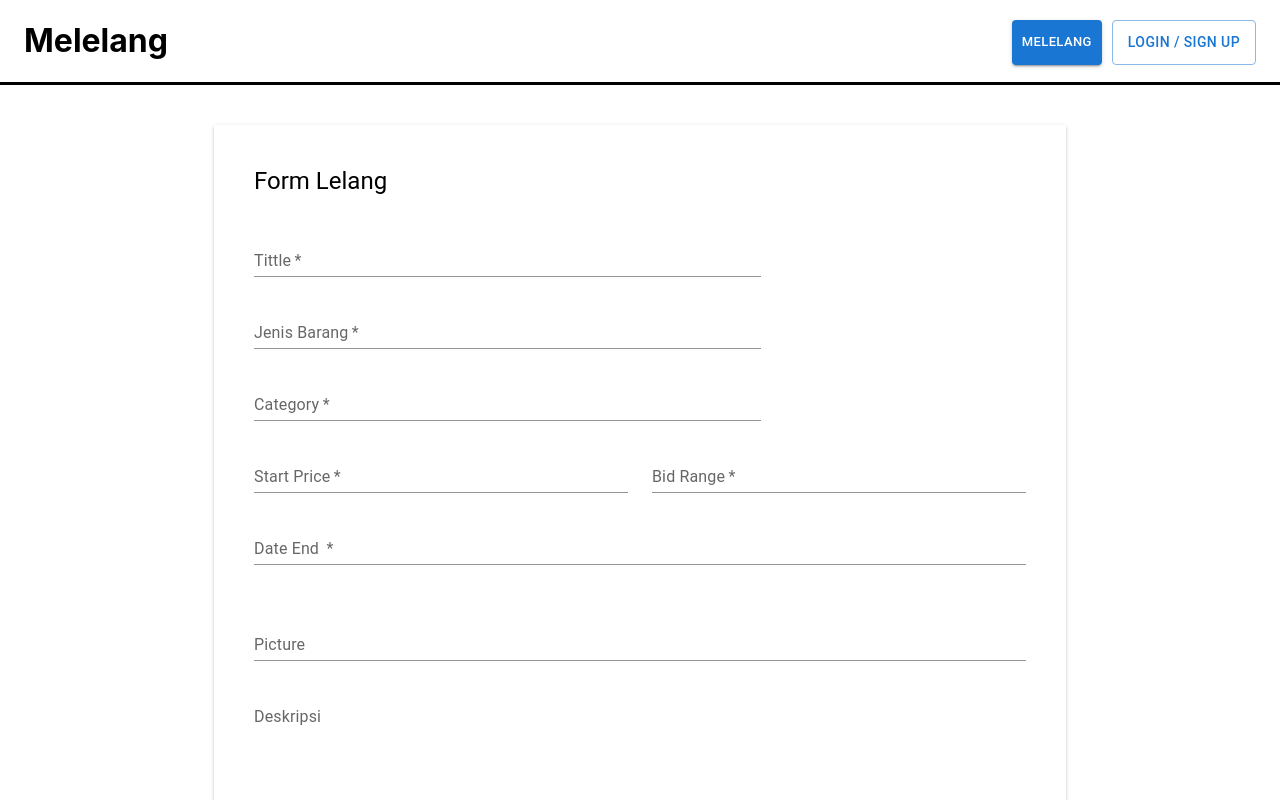
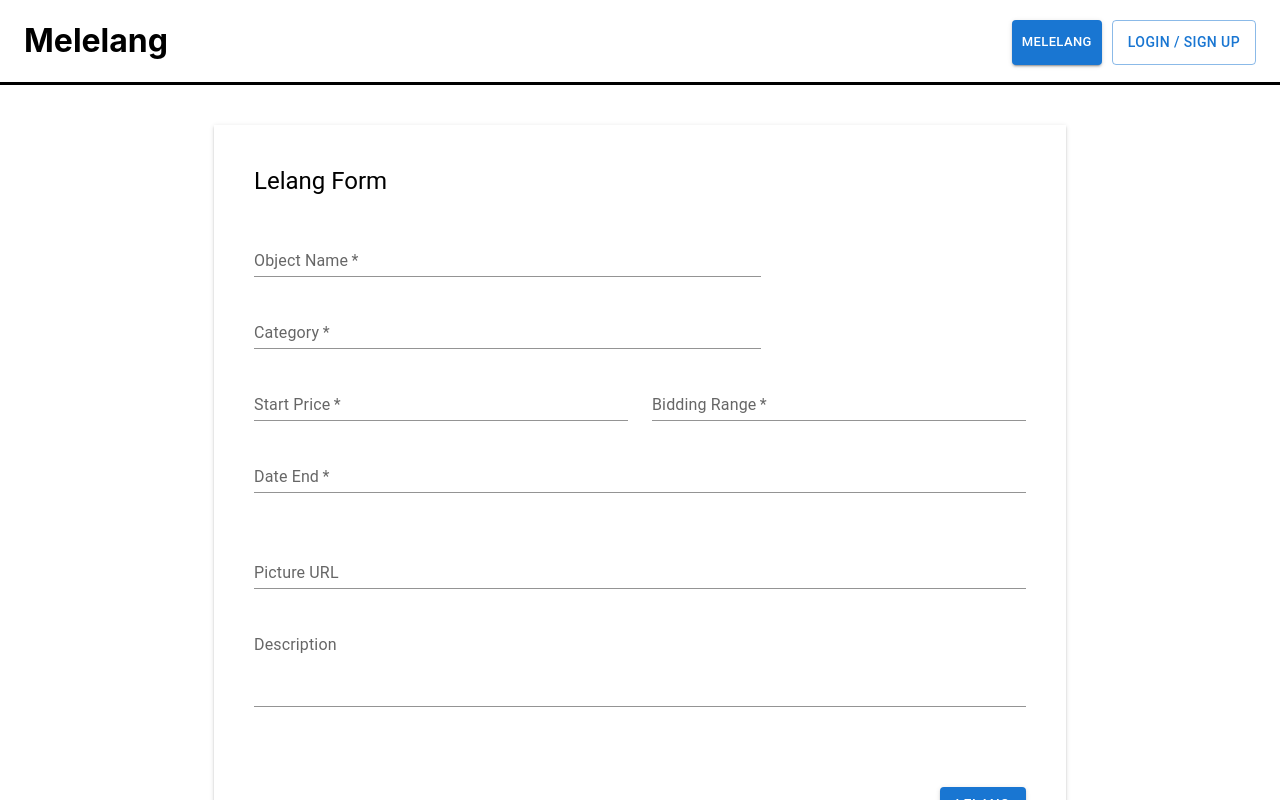
Before and after one commit to hanifryanas/finalprojectFE, a React (Create React App) app: page /formLelangPage in a window 1280 px wide. Shown: the top 800 px of the page. Built offline with nearby package versions, Linux system fonts and the light colour scheme.

Commit message:
fix cards

```diff
--- a/src/components/card/CardItems.js
+++ b/src/components/card/CardItems.js
@@ -8,32 +8,29 @@ import {
   Typography
 } from '@mui/material';
 
-import { Test } from '../../assets/img/index'
-
-function CardItems() {
-
+const CardItems = ({product}) => {
 
   return (
     <Card sx={{ width: 270, height: 390, paddingTop: "10px", padding: "10px" }} action="#">
       <CardMedia sx={{ display: "flex", justifyContent: "center", height: "200px" }}>
-        <img src={Test} />
+        <img src={product.image} alt="product-img"/>
       </CardMedia>
       <CardContent>
         <Typography gutterBottom variant="h6" component="div">
-          Ikan Koi Arapaima as dasdasdasd
+          {product.name}
         </Typography>
       </CardContent>
       <CardActions sx={{ display: "flex", justifyContent: "space-between" }}>
         <div>
           <Typography variant='h7' component="div" sx={{ color: "red" }}>
-            Start: 15000
+            {product.price}
           </Typography>
           <Typography variant='h7' component="div">
-            Bandung, kopo...
+            {product.topBidder}
           </Typography>
         </div>
         <Typography variant='h7' component="div">
-          10:20
+          {product.close_bid_date}
         </Typography>
 
       </CardActions>
--- a/src/components/form/FormLelang.js
+++ b/src/components/form/FormLelang.js
@@ -1,4 +1,4 @@
-import * as React from 'react';
+import  React, {useState} from 'react';
 import axios from 'axios';
 import Grid from '@mui/material/Grid';
 import Typography from '@mui/material/Typography';
@@ -6,64 +6,76 @@ import TextField from '@mui/material/TextField';
 import { Box, Button, } from '@mui/material';
 
 const FormLelang = () => {
+  const [name, setName] = useState("");
+  const [price, setPrice] = useState("");
+  const [description, setDescription] = useState("");
+  const [category, setCategory] = useState("");
+  const [bidding_range, setBiddingRange] = useState("");
+  // const [start_bid_date, setStartBidDate] = useState("");
+  const [end_bid_date, setEndBidDate] = useState("");
+  const [image_url, setImageUrl] = useState("");
+
   const handleSubmit = (event) => {
     event.preventDefault();
-    const id = 1;//user bisa dikrim dari session
-    axios.post(`http://localhost:3500/id/${id}/product/`, {
-      owner_ID: id,
-      name: event.target.Tittle.value,
-      price: event.target.startPrice.value,
-      description: event.target.description.value,
-      image: event.target.image.value,
-      category: event.target.jenisBarang.value,
-      bidding_range: event.target.bidding_range.value,
-      start_bid_date: event.target.dateStarted.value,
-      end_bid_date: event.target.dateEnd.value,
-      image: event.target.Picture.value,
-    })
-      .then(function (response) {
+    const userid = localStorage.getItem('userid');
+    const start_bid_date = new Date().toLocaleDateString('id', {
+      day: 'numeric',
+      month: 'numeric',
+      year: 'numeric',
+      hour12: false,
+      timeZone: 'Asia/Jakarta'
+    });
+    console.log(start_bid_date);
+    const data = {
+      name: name,
+      price: price,
+      description: description,
+      image: image_url,
+      category: category,
+      bidding_range: bidding_range,
+      start_bid_date: start_bid_date,
+      close_bid_date: end_bid_date,
+    }
+    axios.post(`http://localhost:3500/user/id/${userid}/product/`, data)
+    .then(function (response) {
         console.log(response);
+        alert("Product has been added");
       })
       .catch(function (error) {
         console.log(error);
       });
   };
   return (
-    <Box sx={{
+    <Box component="form" noValidate onSubmit={handleSubmit} sx={{
       boxShadow: 2,
       padding: 5,
-    }}>
+    }} >
       <Typography variant="h5" gutterBottom sx={{ mb: 4 }}>
-        Form Lelang
+        Lelang Form
       </Typography>
-      <Grid container spacing={3} onSubmit={handleSubmit}>
+      <Grid container spacing={3} >
         <Grid item xs={12} sm={8}>
           <TextField
             required
-            id="Tittle"
-            name="Tittle"
-            label="Tittle"
+            id="Title"
+            name="Title"
+            label="Object Name"
+            value={name}
+            onChange={(e) => setName(e.target.value)}
             fullWidth
             autoComplete="family-name"
             variant="standard"
           />
         </Grid>
-        <Grid item xs={12} sm={8}>
-          <TextField
-            required
-            id="jenisBarang"
-            name="jenisBarang"
-            label="Jenis Barang"
-            fullWidth
-            variant="standard"
-          />
-        </Grid>
+
         <Grid item xs={12} sm={8}>
           <TextField
             required
             id="Category"
             name="Category"
             label="Category"
+            value={category}
+            onChange={(e) => setCategory(e.target.value)}
             fullWidth
             autoComplete="family-name"
             variant="standard"
@@ -76,6 +88,8 @@ const FormLelang = () => {
             id="startPrice"
             name="startPrice"
             label="Start Price"
+            value={price}
+            onChange={(e) => setPrice(e.target.value)}
             fullWidth
             variant="standard"
           />
@@ -86,7 +100,9 @@ const FormLelang = () => {
             required
             id="BidRange"
             name="BidRange"
-            label="Bid Range"
+            label="Bidding Range"
+            value={bidding_range}
+            onChange={(e) => setBiddingRange(e.target.value)}
             fullWidth
             variant="standard"
           />
@@ -96,7 +112,9 @@ const FormLelang = () => {
             required
             id="dateEnd"
             name="dateEnd"
-            label="Date End "
+            label="Date End"
+            value={end_bid_date}
+            onChange={(e) => setEndBidDate(e.target.value)}
             fullWidth
             variant="standard"
           />
@@ -109,7 +127,9 @@ const FormLelang = () => {
           <TextField
             id="Picture"
             name="Picture"
-            label="Picture"
+            label="Picture URL"
+            value={image_url}
+            onChange={(e) => setImageUrl(e.target.value)}
             fullWidth
             variant="standard"
           />
@@ -118,22 +138,21 @@ const FormLelang = () => {
           <TextField
             id="Deskripsi"
             name="Deskripsi"
-            label="Deskripsi"
+            label="Description"
+            value={description}
+            onChange={(e) => setDescription(e.target.value)}
             fullWidth
             multiline
-            rows={5}
+            rows={3}
             variant="standard"
           />
         </Grid>
-      </Grid>
-
-
-      <Grid container justifyContent="flex-end" sx={{ mt: 10 }}>
+        <Grid container justifyContent="flex-end" sx={{ mt: 10 }}>
         <Grid item>
-          <Button variant="contained">Lelang</Button>
+          <Button type="submit" variant="contained" >Lelang</Button>
         </Grid>
       </Grid>
-
+      </Grid>
     </Box>
   );
 }
--- a/src/components/pages/BidContainer.js
+++ b/src/components/pages/BidContainer.js
@@ -6,9 +6,6 @@ import InfoItem from '../bidding/InfoItem'
 import Jumbtron from '../bidding/Jumbtron'
 import ActionAreaBid from '../bidding/ActionAreaBid'
 import LastPrice from '../bidding/LastPrice'
-
-
-
 
 
 const BidContainer = () => {
--- a/src/components/pages/ProductContainer.js
+++ b/src/components/pages/ProductContainer.js
@@ -1,24 +1,30 @@
 import React, { useState, useEffect } from 'react'
 import CardItems from '../card/CardItems'
+import axios from 'axios'
 
 
 const ProductContainer = () => {
   const [productList, setProductList] = useState([])
 
-  // useEffect(() => {
-  //   updateProduct()
-  // }, [])
+  useEffect(() => {
+    updateProduct()
+  }, [])
 
+  const updateProduct = () => {
+    axios.get(`http://localhost:3500/product`).then(function (response) {
+      setProductList(response.data)
+    }).catch(function (error) {
+      console.log(error);
+    })
+  }
 
   return (
     <section>
-      <CardItems></CardItems>
-
-      {/* {
+      {
         productList.map(product => {
           return <CardItems key={product.id} product={product} />
         })
-      } */}
+      }
     </section>
 
   )
```
